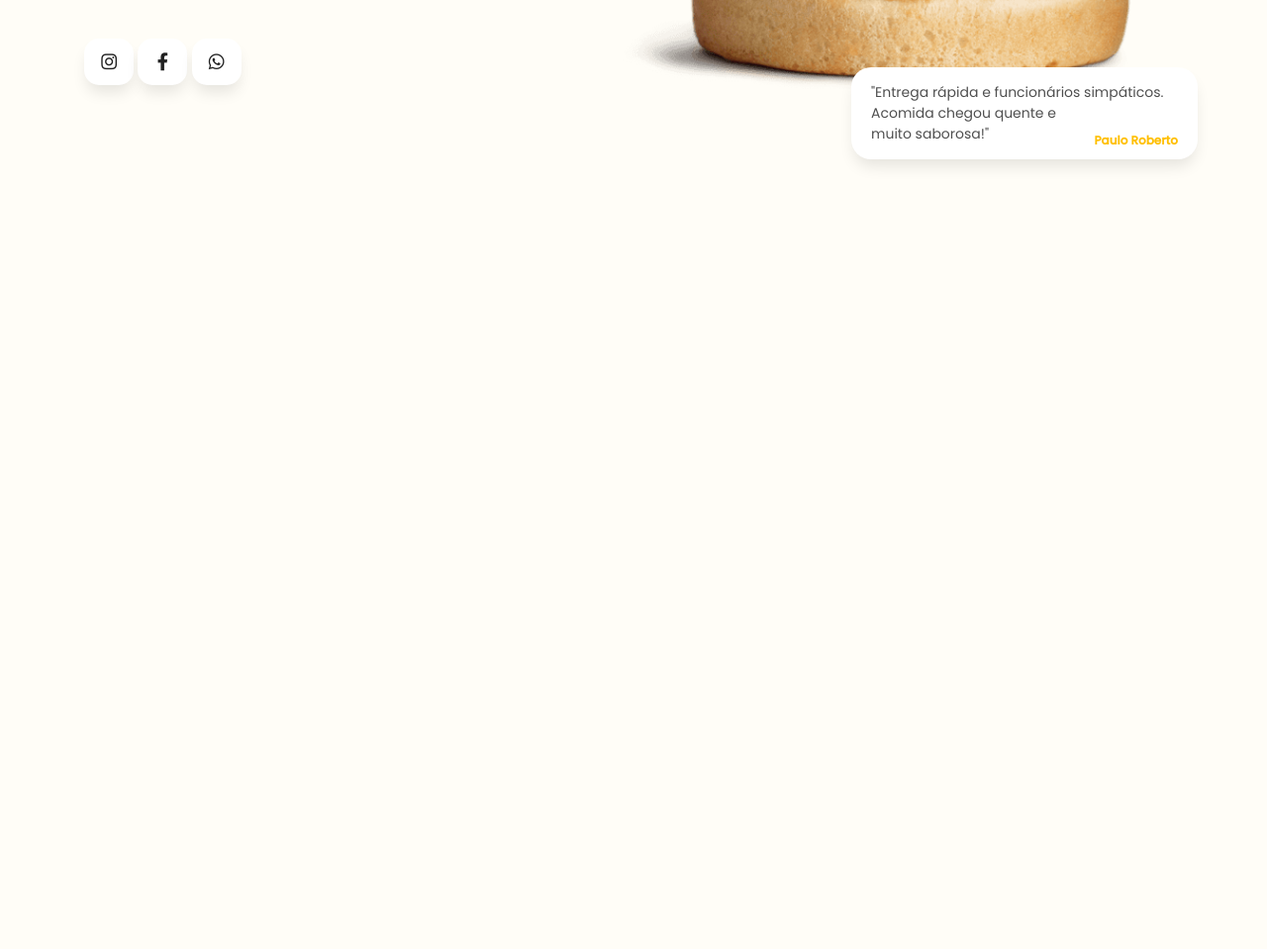
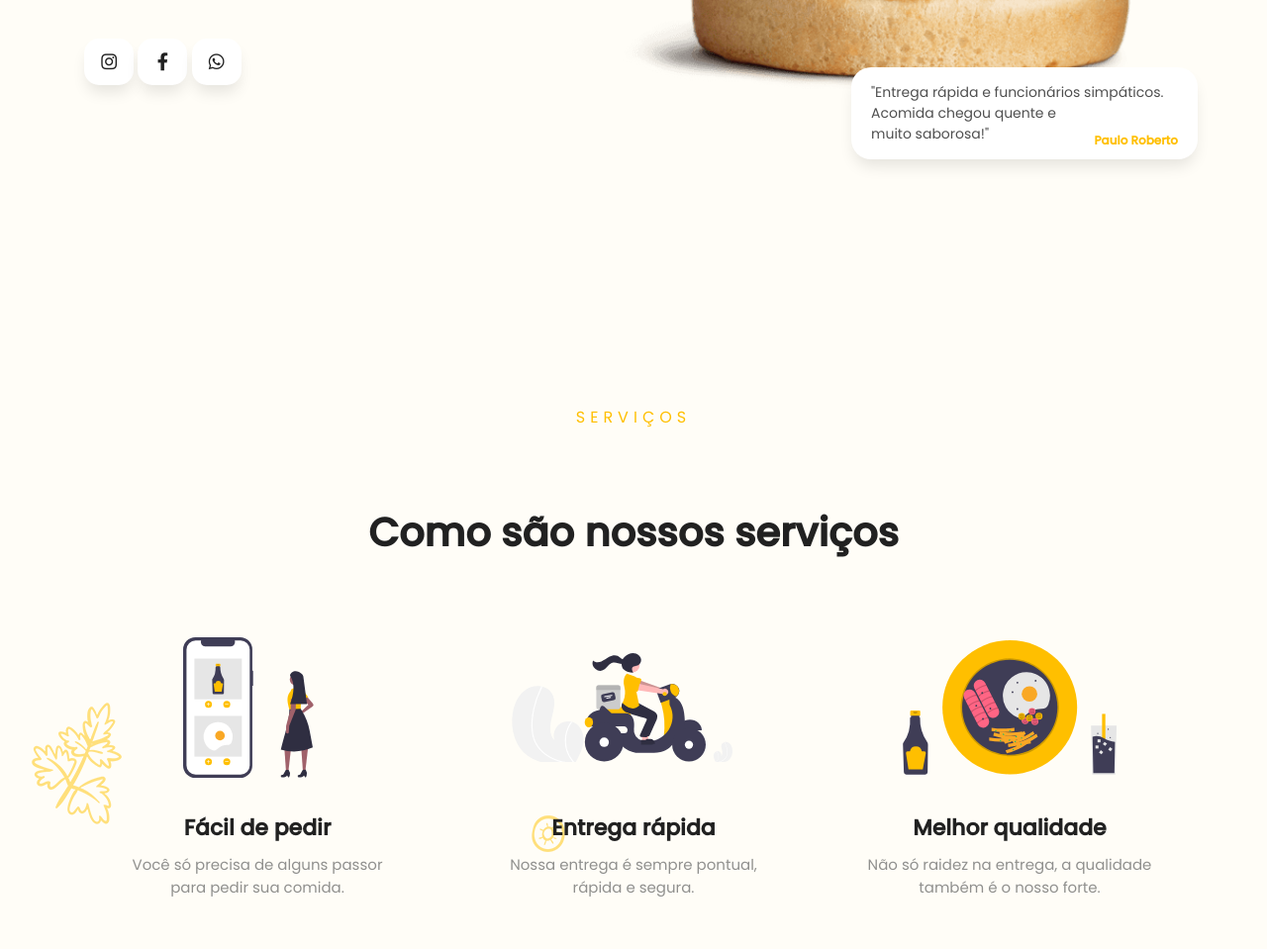
Before and after one commit to paulorobertorodrigues/card-pio_online_com_whatsapp, a plain HTML site: page index.html in a window 1280 px wide. Shown: the part 669-1628 px from the top of the page at 99% size. Before the commit the page ends 955 px from the top, so only its background shows below. Drawn offline with Linux system fonts and the light colour scheme.

Commit message:
serviços

```diff
--- a/css/main.css
+++ b/css/main.css
@@ -178,3 +178,51 @@ b {
     right: 20px;
     bottom: 10px;
 }
+
+.servicos {
+    padding-top: 100px;
+    padding-bottom: 150px;
+}
+
+.hint-title {
+    color: var(--color-primary);
+    font-size: 16px;
+    text-transform: uppercase;
+    letter-spacing: 5px;
+}
+
+.title {
+    color: var(--color-black);
+    font-size: 40px;
+    margin-top: 5pc;
+    margin-bottom: 30px;
+}
+
+.card-icon {
+    height: 150px;
+    margin: 0 auto;
+    margin-bottom: 30px;
+    display: flex;
+    justify-content: center;
+    align-items: center;
+}
+
+.card-text {
+    color: var(--color-text-out);
+    font-size: 15px;
+    padding: 0px 30px;
+}
+
+.card-text p {
+    font-size: 22px;
+    color: var(--color-black);
+    margin-bottom: 10px;
+}
+
+.background-servicos {
+    position: absolute;
+    left: 0;
+    right: 0;
+    height: 500px;
+    background-image: url('../img/bg-icons-2.png');
+}
--- a/index.html
+++ b/index.html
@@ -99,6 +99,49 @@
 
     <section class="servicos" id="servicos">
 
+
+        <div class="background-servicos"></div>
+
+        <div class="container">
+            <div class="row">
+
+                <div class="col-12 text-center mb-5">
+                    <span class="hint-title"><br>Serviços</span>
+                    <h1 class="title">
+                        <b>Como são nossos serviços</b>
+                    </h1>
+                </div>
+
+                <div class="col-4 mb-5">
+                    <div class="card-icon text-center">
+                        <img src="./img/icone-pedido.svg" width="150"/>
+                    </div>
+                    <div class="card-text text-center mt-3">
+                        <p><b>Fácil de pedir</b></p>
+                        <span>Você só precisa de alguns passor para pedir sua comida.</span>
+                    </div>
+                </div>
+                <div class="col-4 mb-5">
+                    <div class="card-icon text-center">
+                        <img src="./img/icone-delivery.svg" width="250"/>
+                    </div>
+                    <div class="card-text text-center mt-3">
+                        <p><b>Entrega rápida</b></p>
+                        <span>Nossa entrega é sempre pontual, rápida e segura.</span>
+                    </div>
+                </div>
+                <div class="col-4 mb-5">
+                    <div class="card-icon text-center">
+                        <img src="./img/icone-qualidade.svg" width="250"/>
+                    </div>
+                    <div class="card-text text-center mt-3">
+                        <p><b>Melhor qualidade</b></p>
+                        <span>Não só raidez na entrega, a qualidade também é o nosso forte.</span>
+                    </div>
+                </div>
+
+            </div>
+        </div>
     </section>
     <section class="cardapio" id="cardapio">
 
```
